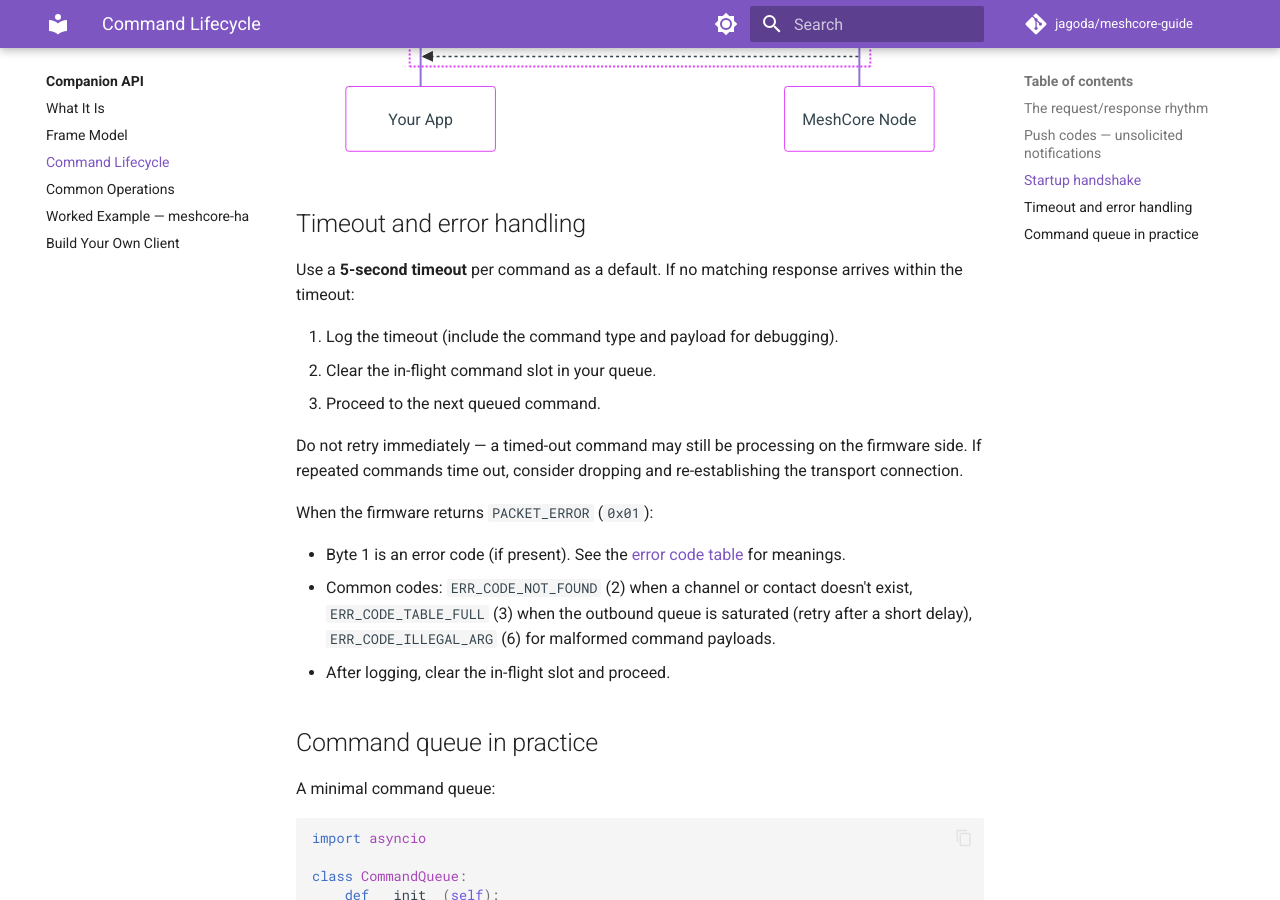
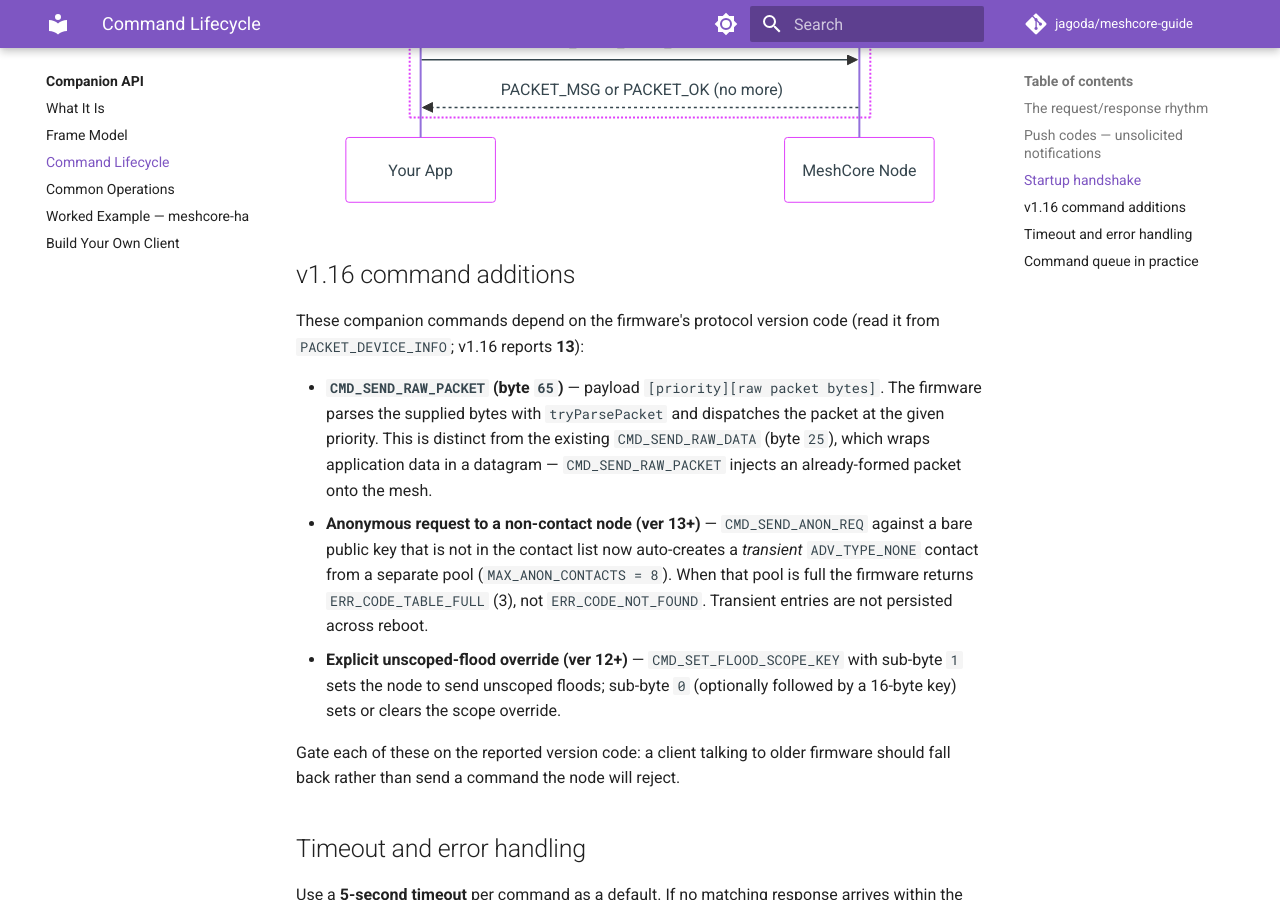
Before and after one commit to jagoda/meshcore-guide, an MkDocs documentation site: the page built from docs/companion-api/command-lifecycle.md, in a window 1280 px wide and 900 px high, scrolled down 3339 px. Built offline with MkDocs 1.6.1 and Material for MkDocs 9.7.7, drawn with Linux system fonts in a browser that asks for light colours; comment, search, counter and statistics services are not loaded; some of the changed text lies outside the part shown.

Commit message:
checkpoint: Phase 3 — companion v1.16 cmds (version code 13, raw-packet 65, anon-to-noncontact, unscoped override)

````diff
--- a/docs/companion-api/command-lifecycle.md
+++ b/docs/companion-api/command-lifecycle.md
@@ -40,7 +40,7 @@ flowchart TD
 After connecting, always perform the full startup sequence before issuing any other commands:
 
 1. **`CMD_APP_START` (`0x01`)** — sends your app's name to the firmware and returns `PACKET_SELF_INFO` (`0x05`) with the node's public key, radio settings, and advertised name. Without this step the firmware does not know a client is present.
-2. **`CMD_DEVICE_QUERY` (`0x16 0x03`)** — returns `PACKET_DEVICE_INFO` with firmware version, max contacts, max channel slots, and model string. Used to adapt behaviour to firmware capabilities.
+2. **`CMD_DEVICE_QUERY` (`0x16 0x03`)** — returns `PACKET_DEVICE_INFO` with firmware version, the firmware's **protocol version code** (`FIRMWARE_VER_CODE`), max contacts, max channel slots, and model string. v1.16 firmware reports version code **13** (v1.15 was 11). Read this code to gate version-dependent features (see [v1.16 command additions](#v116-command-additions)) rather than assuming a capability is present.
 3. **`CMD_SET_DEVICE_TIME`** — synchronises the firmware clock. Outbound message timestamps use the firmware clock; a drifted clock means messages arrive with wrong timestamps on the mesh.
 4. **`CMD_GET_CONTACTS`** — fetches the full contact list. Returns a `PACKET_CONTACT_START`, one `PACKET_CONTACT` per contact, then `PACKET_CONTACT_END`.
 5. **`CMD_GET_CHANNEL` × N** — fetches each channel slot (index 0 through max_channels − 1). Returns `PACKET_CHANNEL_INFO` for each.
@@ -77,6 +77,28 @@ sequenceDiagram
         Node-->>App: PACKET_MSG or PACKET_OK (no more)
     end
 ```
+
+## v1.16 command additions
+
+These companion commands depend on the firmware's protocol version code (read it
+from `PACKET_DEVICE_INFO`; v1.16 reports **13**):
+
+- **`CMD_SEND_RAW_PACKET` (byte `65`)** — payload `[priority][raw packet bytes]`.
+  The firmware parses the supplied bytes with `tryParsePacket` and dispatches the
+  packet at the given priority. This is distinct from the existing
+  `CMD_SEND_RAW_DATA` (byte `25`), which wraps application data in a datagram —
+  `CMD_SEND_RAW_PACKET` injects an already-formed packet onto the mesh.
+- **Anonymous request to a non-contact node (ver 13+)** — `CMD_SEND_ANON_REQ`
+  against a bare public key that is not in the contact list now auto-creates a
+  *transient* `ADV_TYPE_NONE` contact from a separate pool (`MAX_ANON_CONTACTS = 8`).
+  When that pool is full the firmware returns `ERR_CODE_TABLE_FULL` (3), not
+  `ERR_CODE_NOT_FOUND`. Transient entries are not persisted across reboot.
+- **Explicit unscoped-flood override (ver 12+)** — `CMD_SET_FLOOD_SCOPE_KEY` with
+  sub-byte `1` sets the node to send unscoped floods; sub-byte `0` (optionally
+  followed by a 16-byte key) sets or clears the scope override.
+
+Gate each of these on the reported version code: a client talking to older
+firmware should fall back rather than send a command the node will reject.
 
 ## Timeout and error handling
 
````
Also changed, not shown: docs/protocol/payload-types-tour.md (+8 -0 lines).
